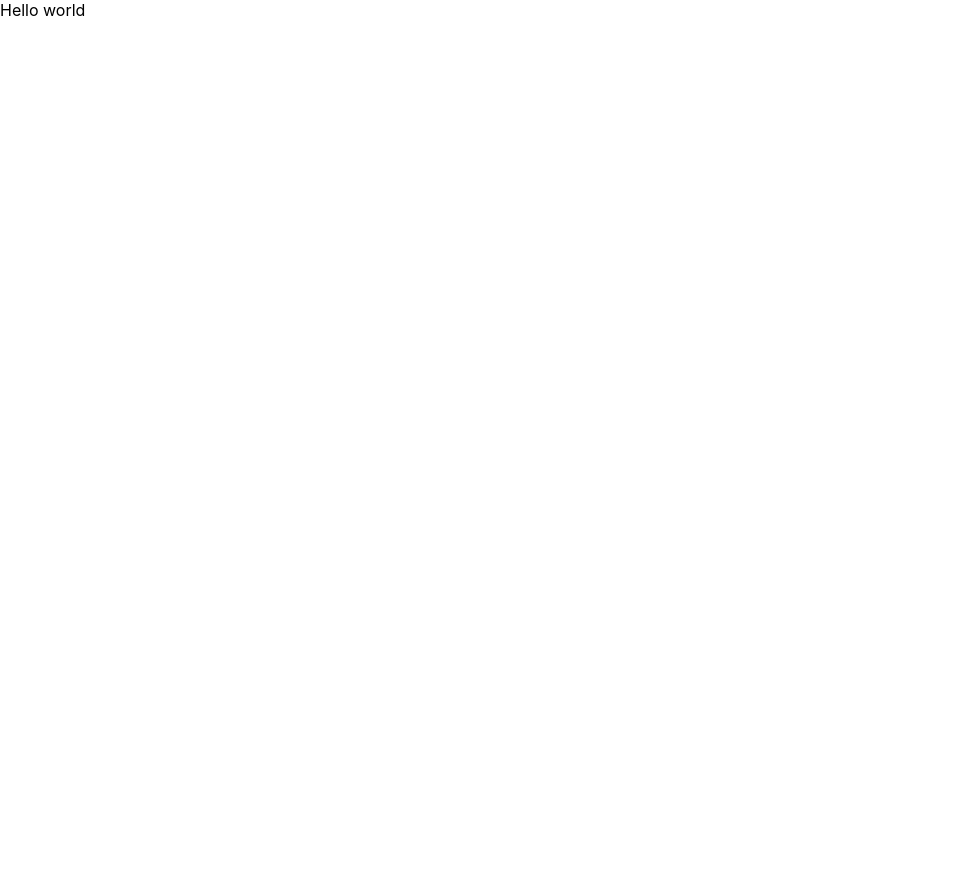
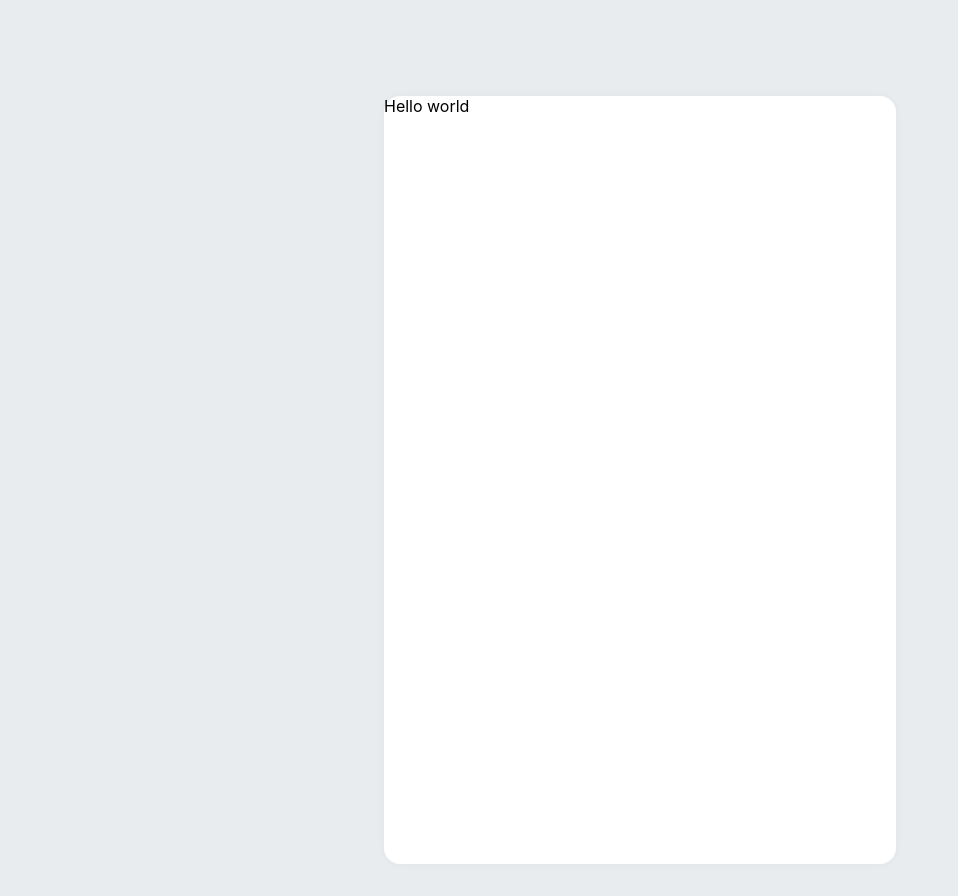
Before and after one commit to camp-son/react-practice, a React (Create React App) app: page / in a window 1280 px wide. Shown: the whole page, without its empty margins (0-958 px from the left). Before the commit the page ends 800 px from the top, so only its background shows below. Built offline with nearby package versions, Linux system fonts and the light colour scheme.

Commit message:
TodoTemplate 생성

```diff
--- a/src/App.js
+++ b/src/App.js
@@ -1,8 +1,21 @@
 import './App.scss';
 import React from 'react';
+import {createGlobalStyle} from 'styled-components';
+import TodoTemplate from './components/TodoTemplate';
+
+const GlobalStyle = createGlobalStyle`
+    body {
+        background: #e9ecef;
+    }
+`;
 
 function App() {
-    return <div>Hello world</div>;
+    return (
+        <>
+            <GlobalStyle />
+            <TodoTemplate>Hello world</TodoTemplate>
+        </>
+    );
 }
 
 export default App;
--- /dev/null
+++ b/src/components/TodoTemplate.js
@@ -0,0 +1,24 @@
+import styled from 'styled-components';
+
+const TodoTemplateBlock = styled.div`
+    width: 512px;
+    height: 768px;
+
+    position: relative; /* 추후 박스 하단에 추가 버튼을 위치시키기 위한 설정 */
+    background: white;
+    border-radius: 16px;
+    box-shadow: 0 0 8px 0 rgba(0, 0, 0, 0.04);
+
+    margin: 0 auto; /* 페이지 중앙에 나타나도록 설정 */
+
+    margin-top: 96px;
+    margin-bottom: 32px;
+    display: flex;
+    flex-direction: column;
+`;
+
+const TodoTemplate = ({children}) => {
+    return <TodoTemplateBlock>{children}</TodoTemplateBlock>;
+};
+
+export default TodoTemplate;
```
